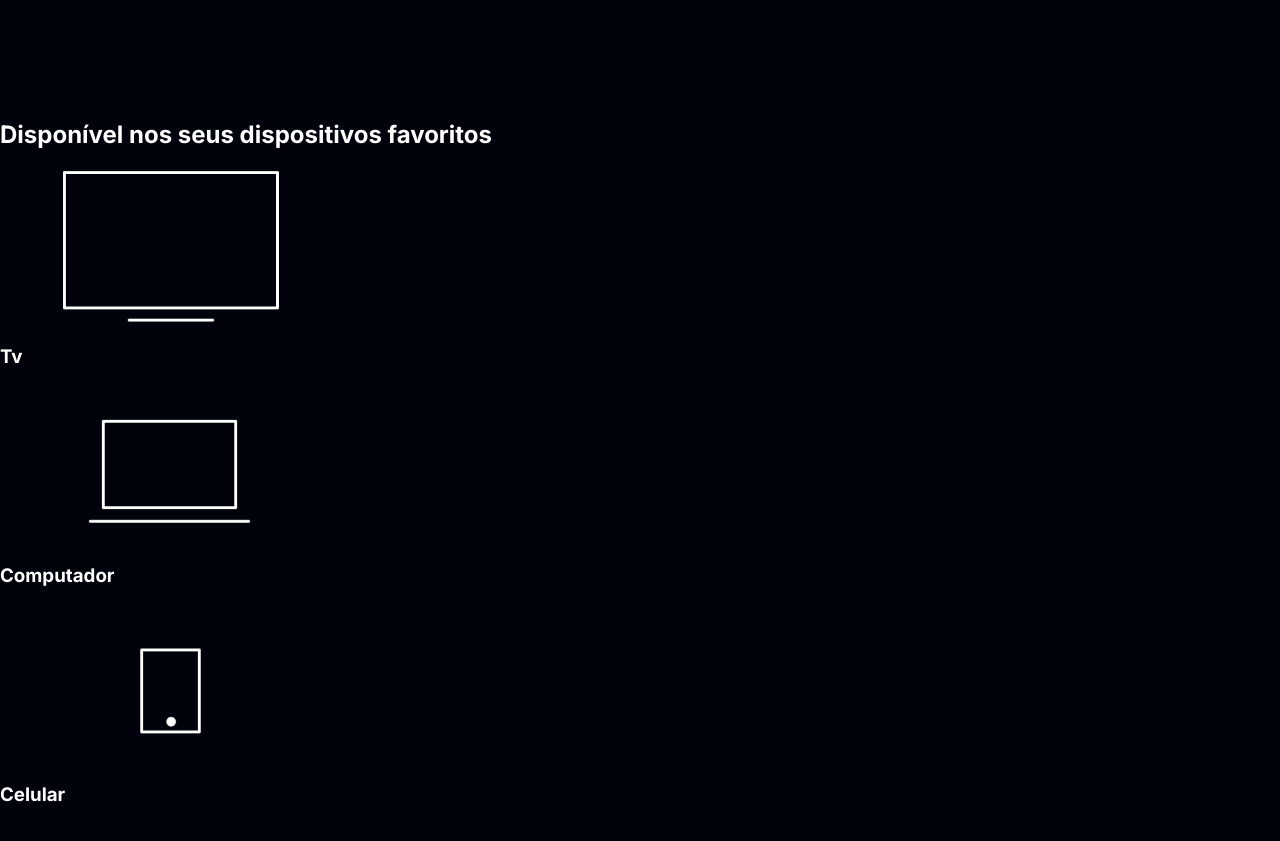
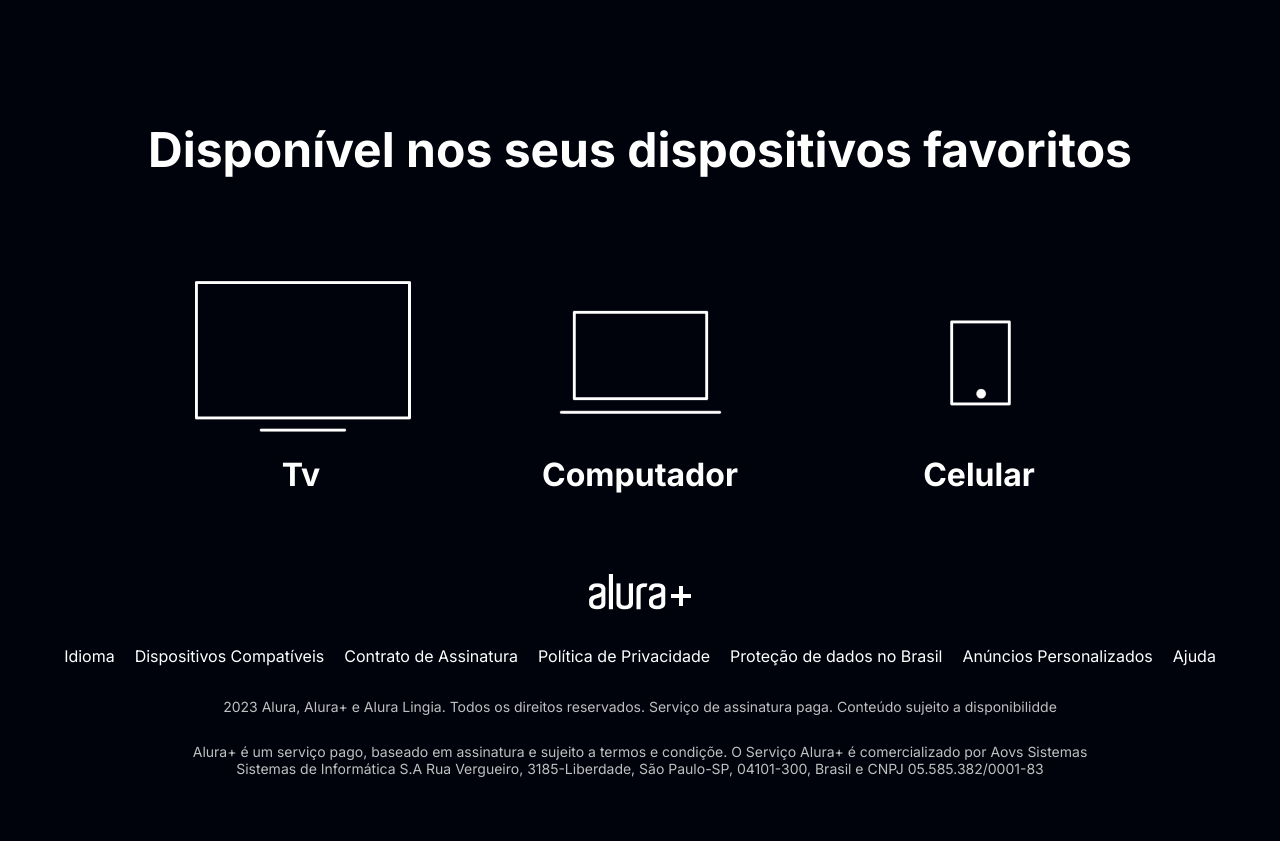
Before and after one commit to devmarcs/aluraplus, a plain HTML site: page index.html in a window 1280 px wide. Shown: the part 3080-3921 px from the top of the page. Before the commit the page ends 3886 px from the top, so only its background shows below. Drawn offline with Linux system fonts and the light colour scheme.

Commit message:
finalização da página

```diff
--- a/index.html
+++ b/index.html
@@ -41,7 +41,7 @@
         </section>
         <section class="dispositivos">
             <h2 class="dispositivos__titulo">Disponível nos seus dispositivos favoritos</h2>
-            <ul class="dispositivos__titulo">
+            <ul class="dispositivos__lista">
                 <li>
                     <img src="img/tv.png" alt="imagem de uma tv">
                     <h3 class="lista__item">Tv</h3>
@@ -57,6 +57,33 @@
             </ul>
         </section>
     </main>
-    <footer></footer>
+    <footer class="rodape">
+        <img src="img/Logo.png" alt="logo da alura+ " class="rodape__logo">
+        <ul class="rodape__lista">
+            <li class="lista__link">
+                <a href="#">Idioma</a>
+            </li>
+            <li class="lista__link">
+                <a href="#">Dispositivos Compatíveis</a>
+            </li>
+            <li class="lista__link">
+                <a href="#">Contrato de Assinatura</a>
+            </li>
+            <li class="lista__link">
+                <a href="#">Política de Privacidade</a>
+            </li>
+            <li class="lista__link">
+                <a href="#">Proteção de dados no Brasil</a>
+            </li>
+            <li class="lista__link">
+                <a href="#">Anúncios Personalizados</a>
+            </li>
+            <li class="lista__link">
+                <a href="#">Ajuda</a>
+            </li>
+        </ul>
+        <p class="rodape__texto">2023 Alura, Alura+ e Alura Lingia. Todos os direitos reservados. Serviço de assinatura paga. Conteúdo sujeito a disponibilidde</p>
+        <p class="rodape__texto">Alura+ é um serviço pago, baseado em assinatura e sujeito a termos e condiçõe. O Serviço Alura+ é comercializado por Aovs Sistemas Sistemas de Informática S.A Rua Vergueiro, 3185-Liberdade, São Paulo-SP, 04101-300, Brasil e CNPJ 05.585.382/0001-83</p>
+    </footer>
 </body>
 </html>
--- a/style.css
+++ b/style.css
@@ -98,3 +98,60 @@
 .container__descricao {
     padding: 2em;
 }
+
+.dispositivos {
+    text-align: center;
+}
+
+.dispositivos__titulo {
+    font-size: 48px;
+    color: var(--branco-principal);
+}
+
+.dispositivos__lista {
+    display: flex;
+    justify-content: center;
+    list-style-type: none;
+    margin: 5em 0em;
+}
+
+.lista__item {
+    font-size: 32px;
+    color: var(--branco-principal);
+}
+
+.rodape {
+    text-align: center;
+    margin: 5em 3em;
+}
+
+.rodape__logo {
+    margin-bottom: 2em;
+}
+
+.rodape__lista {
+    margin-bottom: 2em;
+    display: flex;
+    gap: 20px;
+    justify-content: center;
+    list-style-type: none;
+}
+
+.lista__link > a {
+    color: var(--branco-principal);
+    text-decoration: none;
+    margin-bottom: 2em;
+}
+
+.rodape__texto {
+    text-align: center;
+    font-size: 14px;
+    color: var(--cinza-secundario);
+    margin: 2em 0;
+    padding: 0em 9em;
+
+}
+
+.lista__link a:hover {
+    color: var(--botao-azul);
+}
```
